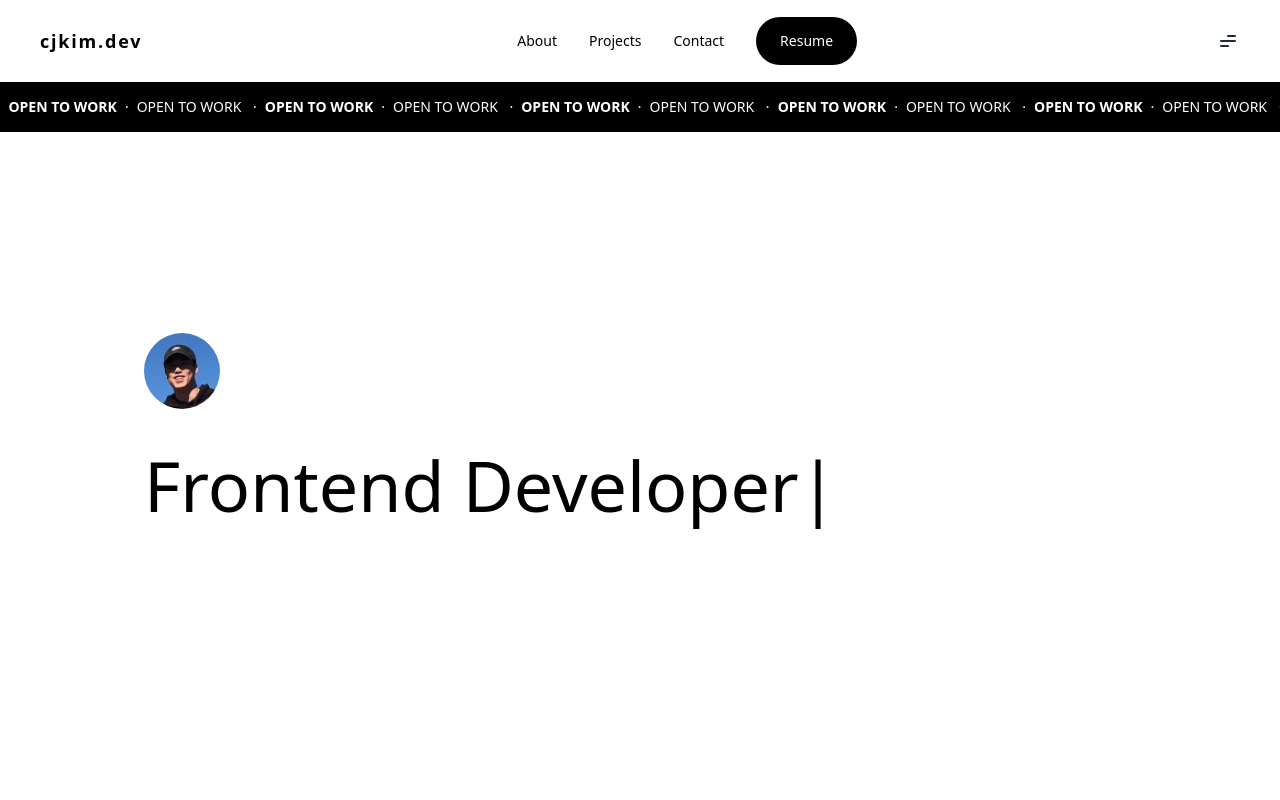
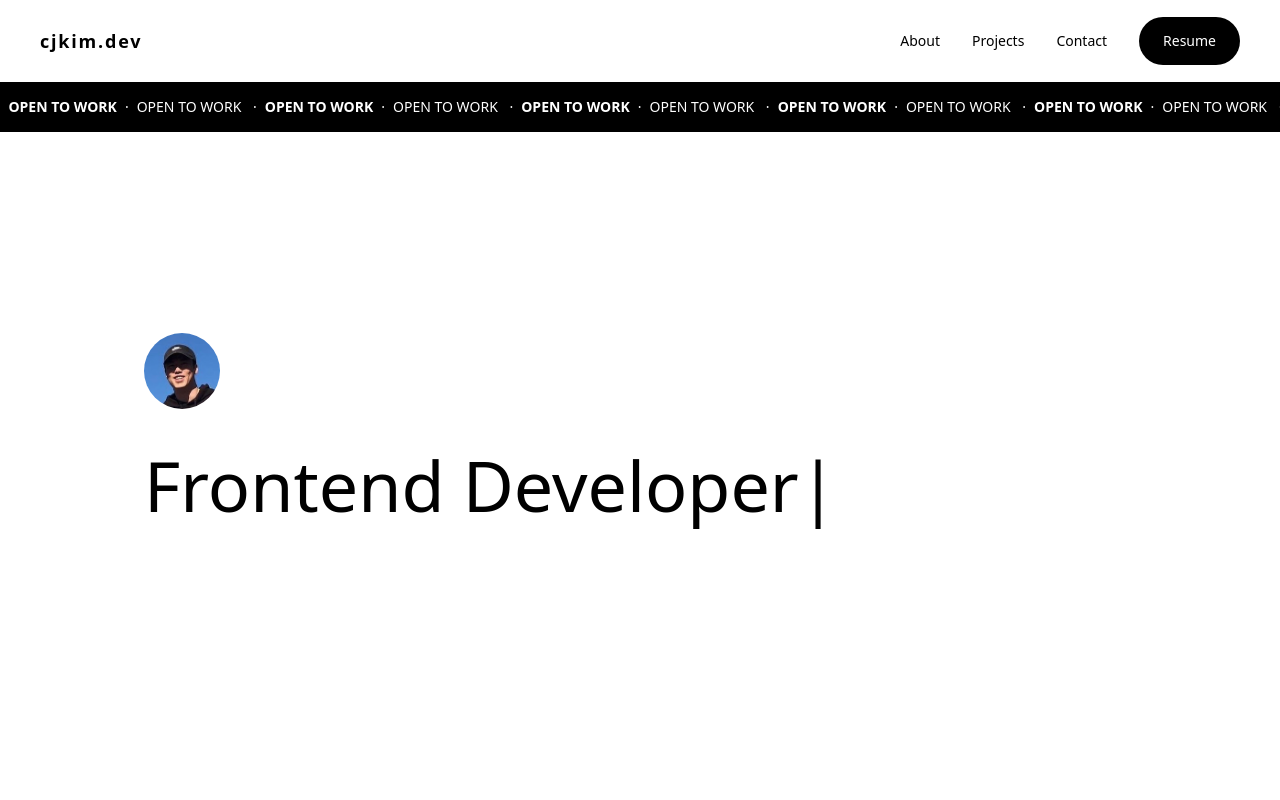
Before and after one commit to cjoak1028/cjoak1028.github.io, a React (Vite) app: page / in a window 1280 px wide. Shown: the top 800 px of the page. Built offline with nearby package versions, Linux system fonts and the light colour scheme.

Commit message:
Added animation to hamburger menu

```diff
--- a/src/components/Header.jsx
+++ b/src/components/Header.jsx
@@ -1,9 +1,11 @@
-import { useState } from "react";
+import { useState, useEffect, useRef } from "react";
 import LogoImage from "../assets/logo-profile.jpg";
 
 const Header = () => {
   const [isMenuOpen, setIsMenuOpen] = useState(false);
+  const [isButtonOpen, setIsButtonOpen] = useState(false);
   const navLinks = ["About", "Projects", "Contact"];
+  const overlayRef = useRef(null);
 
   const NavLink = ({ label }) => {
     return (
@@ -14,7 +16,20 @@ const Header = () => {
   };
 
   const handleMenuState = () => {
-    setIsMenuOpen((prevState) => !prevState);
+    setIsButtonOpen((prevState) => !prevState);
+    if (isMenuOpen) {
+      overlayRef.current.classList.add("opacity-0"); // Start closing animation
+      setTimeout(() => {
+        setIsMenuOpen(false); // Close menu after animation completes
+      }, 300);
+    } else {
+      setIsMenuOpen(true); // Open the menu immediately
+      requestAnimationFrame(() => {
+        if (overlayRef.current) {
+          overlayRef.current.classList.remove("opacity-0"); // Start opening animation
+        }
+      }); // Delay to ensure it runs after the state change
+    }
   };
 
   return (
@@ -38,49 +53,15 @@ const Header = () => {
             <a className="ml-4 flex items-center primary-button">Resume</a>
           </ul>
         </nav>
-        <button
-          className="inline-flex w-6 h-6 text-slate-800 bg-white text-center items-center justify-center rounded transition"
+        <HamburgerButton
           onClick={handleMenuState}
-        >
-          <span className="sr-only">Menu</span>
-          <svg
-            className="w-4 h-4 fill-current pointer-events-none"
-            viewBox="0 0 16 16"
-            xmlns="http://www.w3.org/2000/svg"
-          >
-            <rect
-              className={`origin-center -translate-y-[5px] translate-x-[7px] transition-all duration-300 ease-[cubic-bezier(.5,.85,.25,1.1)] ${
-                isMenuOpen && "translate-x-0 translate-y-0 rotate-[315deg]"
-              }`}
-              y="7"
-              width="9"
-              height="2"
-              rx="1"
-            ></rect>
-            <rect
-              className={`origin-center transition-all duration-300 ease-[cubic-bezier(.5,.85,.25,1.8)] ${
-                isMenuOpen && "rotate-45"
-              }`}
-              y="7"
-              width="16"
-              height="2"
-              rx="1"
-            ></rect>
-            <rect
-              className={`origin-center translate-y-[5px] transition-all duration-300 ease-[cubic-bezier(.5,.85,.25,1.1)] ${
-                isMenuOpen && "translate-y-0 rotate-[135deg]"
-              }`}
-              y="7"
-              width="9"
-              height="2"
-              rx="1"
-            ></rect>
-          </svg>
-        </button>
+          isButtonOpen={isButtonOpen}
+        />
       </div>
       {isMenuOpen && (
         <div
-          className="h-full bg-black/50 z-10 fixed top-[3.75rem] left-0 w-full sm:hidden"
+          ref={overlayRef}
+          className="h-full bg-black/50 z-10 fixed top-[3.75rem] left-0 w-full sm:hidden opacity-0 transition-opacity duration-300"
           onClick={handleMenuState}
         >
           <span className="h-0.5 w-full bg-gray-50 block"></span>
@@ -101,4 +82,48 @@ const Header = () => {
   );
 };
 
+const HamburgerButton = ({ onClick, isButtonOpen }) => {
+  return (
+    <button
+      className="inline-flex sm:hidden w-6 h-6 text-slate-800 bg-white text-center items-center justify-center rounded transition"
+      onClick={onClick}
+    >
+      <span className="sr-only">Menu</span>
+      <svg
+        className="w-4 h-4 fill-current pointer-events-none"
+        viewBox="0 0 16 16"
+        xmlns="http://www.w3.org/2000/svg"
+      >
+        <rect
+          className={`origin-center -translate-y-[5px] translate-x-[7px] transition-all duration-300 ease-[cubic-bezier(.5,.85,.25,1.1)] ${
+            isButtonOpen && "translate-x-0 translate-y-0 rotate-[315deg]"
+          }`}
+          y="7"
+          width="9"
+          height="2"
+          rx="1"
+        ></rect>
+        <rect
+          className={`origin-center transition-all duration-300 ease-[cubic-bezier(.5,.85,.25,1.8)] ${
+            isButtonOpen && "rotate-45"
+          }`}
+          y="7"
+          width="16"
+          height="2"
+          rx="1"
+        ></rect>
+        <rect
+          className={`origin-center translate-y-[5px] transition-all duration-300 ease-[cubic-bezier(.5,.85,.25,1.1)] ${
+            isButtonOpen && "translate-y-0 rotate-[135deg]"
+          }`}
+          y="7"
+          width="9"
+          height="2"
+          rx="1"
+        ></rect>
+      </svg>
+    </button>
+  );
+};
+
 export default Header;
```
